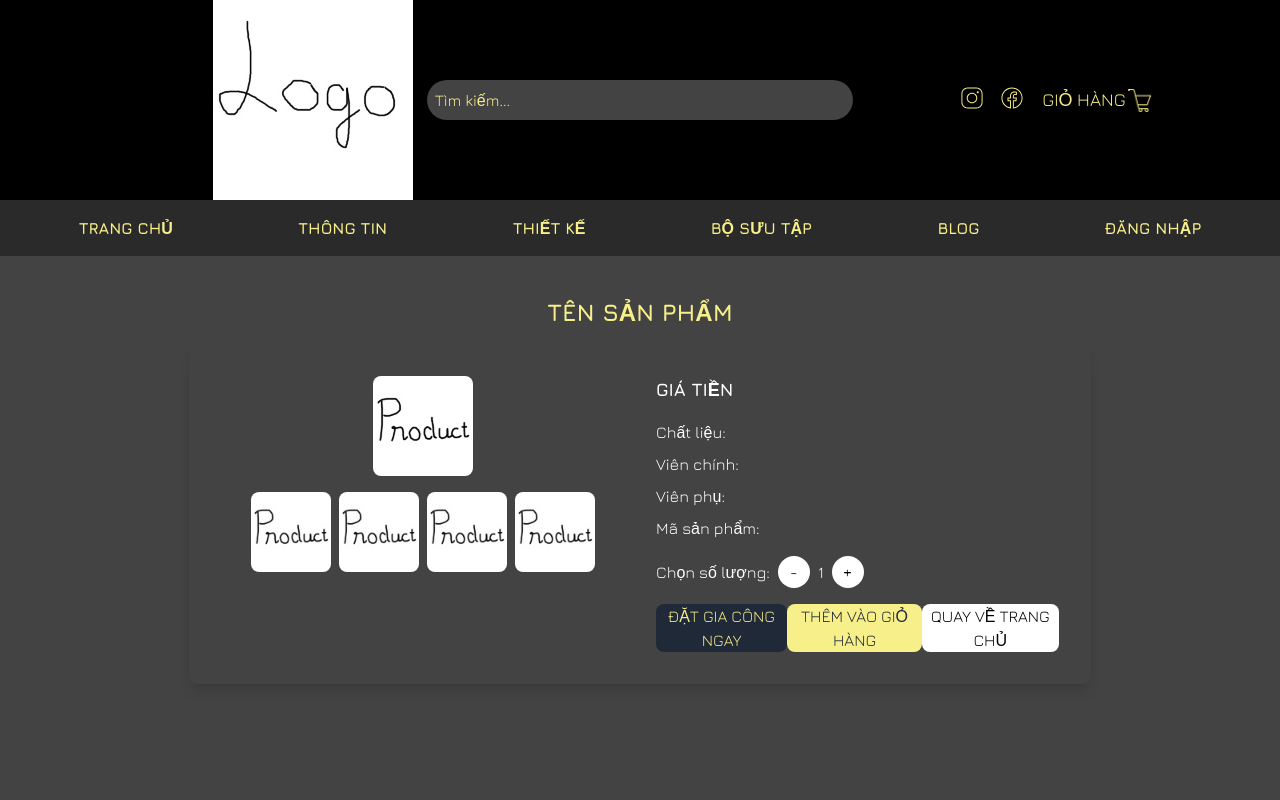
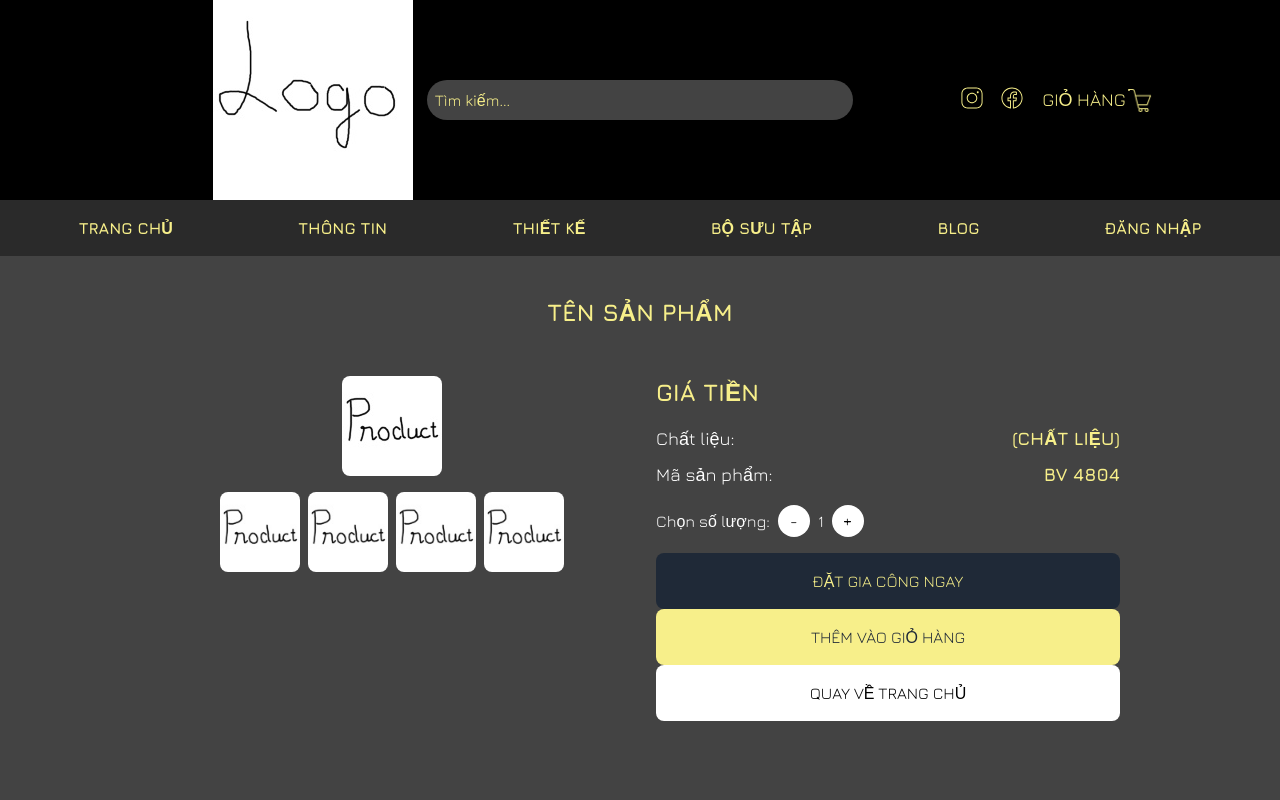
Before and after one commit to LHK190904/NET1814-SWP391-Jewelry-Production-Order-System-Group-1, a React (Vite) app: page /product-details in a window 1280 px wide. Shown: the top 800 px of the page. Built offline with nearby package versions, Linux system fonts and the light colour scheme.

Commit message:
Product page css updated

```diff
--- a/src/components/LoginForm/index.jsx
+++ b/src/components/LoginForm/index.jsx
@@ -93,7 +93,7 @@ function LoginForm() {
               <div className="flex space-x-4">
                 <button
                   type="submit"
-                  className="w-1/2 bg-gray-800 text-yellow-300 py-2 px-4 rounded-md"
+                  className="w-1/2 bg-gray-800 text-[#F7EF8A] py-2 px-4 rounded-md"
                 >
                   ĐĂNG NHẬP
                 </button>
--- a/src/pages/cart/index.jsx
+++ b/src/pages/cart/index.jsx
@@ -47,10 +47,10 @@ export default function Cart() {
             <p className="grid col-start-2 text-right font-bold">125</p>
           </div>
           <div className="flex gap-4">
-            <button className="w-1/2 bg-gray-800 mainColor py-2 px-4 rounded-md">
+            <button className="w-1/2 bg-gray-800 text-[#F7EF8A] py-2 px-4 rounded-md">
               <Link to={"/"}>ĐẶT YÊU CẦU</Link>
             </button>
-            <button className="w-1/2 bg-gray-800 text-yellow-300 py-2 px-4 rounded-md">
+            <button className="w-1/2 bg-gray-800 text-[#F7EF8A] py-2 px-4 rounded-md">
               <Link to={"/"}>VỀ TRANG CHỦ</Link>
             </button>
           </div>
--- a/src/pages/product-details/index.jsx
+++ b/src/pages/product-details/index.jsx
@@ -1,16 +1,17 @@
 import React from "react";
+import { Link } from "react-router-dom";
 
 function ProductDetails() {
   return (
-    <div className="bg-[#434343] flex flex-col items-center max-w-screen min-h-screen pt-10 px-4">
+    <div className="bg-[#434343] flex flex-col items-center w-full min-h-screen pt-10 px-4">
       <h2 className="text-2xl font-bold text-[#F7EF8A] mb-4">TÊN SẢN PHẨM</h2>
-      <div className="flex flex-col md:flex-row md:space-x-8  p-8 rounded-lg shadow-lg">
+      <div className="flex flex-col md:flex-row md:space-x-8 p-8 rounded-lg w-full max-w-screen-lg">
         <div className="flex flex-col items-center md:w-1/2">
           <div className="mb-4">
             <img
               src="./src/assets/images/product.jpg"
               alt=""
-              className="rounded-lg"
+              className="rounded-lg w-full"
             />
           </div>
           <div className="flex space-x-2">
@@ -38,13 +39,17 @@ function ProductDetails() {
         </div>
         <div className="flex flex-col md:w-1/2 text-white">
           <div className="text-lg mb-4">
-            <span className="font-bold">GIÁ TIỀN</span>
+            <span className="font-bold text-2xl text-[#F7EF8A]">GIÁ TIỀN</span>
           </div>
-          <div className="space-y-2">
-            <div>Chất liệu:</div>
-            <div>Viên chính:</div>
-            <div>Viên phụ:</div>
-            <div>Mã sản phẩm:</div>
+          <div className="space-y-2 text-lg">
+            <div className="flex justify-between">
+              <span>Chất liệu:</span>
+              <span className="font-bold text-[#F7EF8A]">(CHẤT LIỆU)</span>
+            </div>
+            <div className="flex justify-between">
+              <span>Mã sản phẩm:</span>
+              <span className="font-bold text-[#F7EF8A]">BV 4804</span>
+            </div>
           </div>
           <div className="flex items-center my-4">
             <span className="mr-2">Chọn số lượng:</span>
@@ -56,15 +61,15 @@ function ProductDetails() {
               +
             </button>
           </div>
-          <div className="flex">
-            <button className="bg-gray-800 text-[#F7EF8A] rounded-lg">
-              ĐẶT GIA CÔNG NGAY
+          <div className="flex flex-col">
+            <button className="rounded-lg bg-gray-800 text-[#F7EF8A] p-4">
+              <Link to={"/cart"}>ĐẶT GIA CÔNG NGAY</Link>
             </button>
-            <button className="bg-[#F7EF8A] text-gray-800 rounded-lg">
-              THÊM VÀO GIỎ HÀNG
+            <button className="rounded-lg bg-[#F7EF8A] text-gray-800 p-4">
+              <Link to={"/cart"}>THÊM VÀO GIỎ HÀNG</Link>
             </button>
-            <button className="bg-white text-black rounded-lg">
-              QUAY VỀ TRANG CHỦ
+            <button className="rounded-lg bg-white text-black p-4">
+              <Link to={"/"}>QUAY VỀ TRANG CHỦ</Link>
             </button>
           </div>
         </div>
```
